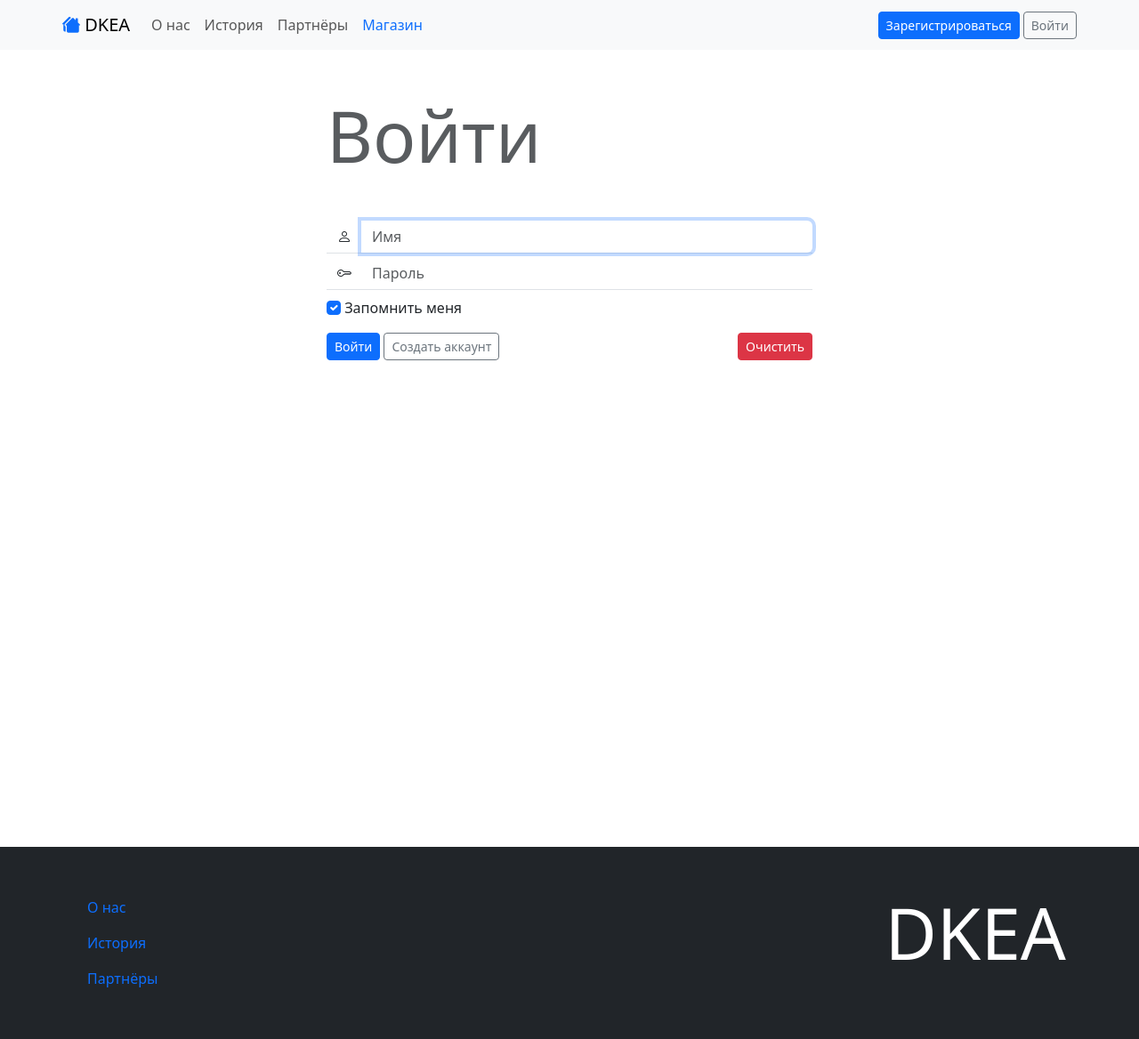
After one commit to seutil/Django-eCommerce, a Django app: page /accounts/login/ in a window 1280 px wide. The commit adds this page. Shown: the whole page at 89% size. Run offline with Django 4.2, Linux system fonts and the light colour scheme; some libraries are stand-ins or nearby versions.

Commit message:
Add login form

```diff
--- /dev/null
+++ b/accounts/forms.py
@@ -0,0 +1,6 @@
+from django import forms
+from django.contrib.auth import forms as auth_forms
+
+
+class LoginForm(auth_forms.AuthenticationForm):
+    remember_me = forms.BooleanField(initial=True, required=False)
--- /dev/null
+++ b/accounts/urls.py
@@ -0,0 +1,8 @@
+from django.urls import path
+
+from . import views
+
+
+urlpatterns = [
+    path('login/', views.LoginView.as_view(), name='account_login'),
+]
--- a/accounts/views.py
+++ b/accounts/views.py
@@ -1,3 +1,17 @@
-from django.shortcuts import render
+from django.urls import reverse_lazy
+from django.contrib.auth import views
 
-# Create your views here.
+from . import forms
+
+
+class LoginView(views.LoginView):
+    authentication_form = forms.LoginForm
+    redirect_authenticated_user = True
+
+    def form_valid(self, form):
+        remember_me = form.cleaned_data['remember_me']
+        if not remember_me:
+            self.request.session.set_expiry(0)  # close session after the browser is closed
+            self.request.session.modified = True
+
+        return super().form_valid(form)
--- a/eCommerce/settings.py
+++ b/eCommerce/settings.py
@@ -40,6 +40,9 @@ INSTALLED_APPS = [
     'django.contrib.sessions',
     'django.contrib.messages',
     'django.contrib.staticfiles',
+
+    # Third-party,
+    'widget_tweaks',
 
     # Project
     'pages',
@@ -142,3 +145,5 @@ STATICFILES_DIRS = [
 ]
 
 AUTH_USER_MODEL = 'accounts.User'
+
+LOGIN_REDIRECT_URL = 'home'
--- a/eCommerce/urls.py
+++ b/eCommerce/urls.py
@@ -19,5 +19,6 @@ from django.urls import path, include
 
 urlpatterns = [
     path('admin/', admin.site.urls),
+    path('accounts/', include('accounts.urls')),
     path('', include('pages.urls')),
 ]
--- a/templates/base.html
+++ b/templates/base.html
@@ -32,7 +32,7 @@
                     {% else %}
                         <div class="d-flex gap-1">
                             <a href="#" class="btn btn-primary btn-sm">Зарегистрироваться</a>
-                            <a href="#" class="btn btn-outline-secondary btn-sm">Войти</a>
+                            <a href="{% url 'account_login' %}" class="btn btn-outline-secondary btn-sm">Войти</a>
                         </div>
                     {% endif %}
                 </div>
--- /dev/null
+++ b/templates/registration/login.html
@@ -0,0 +1,39 @@
+{% extends 'base.html' %}
+{% load widget_tweaks %}
+
+{% block head_title %}Вход{% endblock %}
+
+{% block content %}
+    <div class="row vh-100 justify-content-center">
+        <div class="col-8 col-md-6">
+            <h1 class="display-1 text-muted">Войти</h1>
+            <form action="{% url 'account_login' %}" method="post" class="mt-5">
+                {% csrf_token %}
+                <div class="input-group border-bottom">
+                    <span class="input-group-text bg-transparent border-0"><i class="bi bi-person"></i></span>
+                    {% render_field form.username id="username" class+="form-control border-0" placeholder="Имя" %}
+                </div>
+                <div class="input-group mt-1 border-bottom">
+                    <span class="input-group-text bg-transparent border-0"><i class="bi bi-key"></i></span>
+                    {% render_field form.password id="password" class+="form-control border-0" placeholder="Пароль" %}
+                </div>
+                <div class="mt-2">
+                    {% render_field form.remember_me id="remember_me" class+="form-check-input" %}
+                    <label for="remember_me" class="form-check-label">Запомнить меня</label>
+                </div>
+                {% if form.errors %}
+                    <div class="mt-3 py-2 px-3 bg-danger text-white rounded">
+                        {{ form.non_field_errors }}
+                    </div>
+                {% endif %}
+                <div class="d-flex justify-content-between mt-3">
+                    <div>
+                        <button type="submit" class="btn btn-primary btn-sm">Войти</button>
+                        <a href="signup.html" class="btn btn-outline-secondary btn-sm">Создать аккаунт</a>
+                    </div>
+                    <button type="reset" class="btn btn-danger btn-sm">Очистить</button>
+                </div>
+            </form>
+        </div>
+    </div>
+{% endblock %}
```
